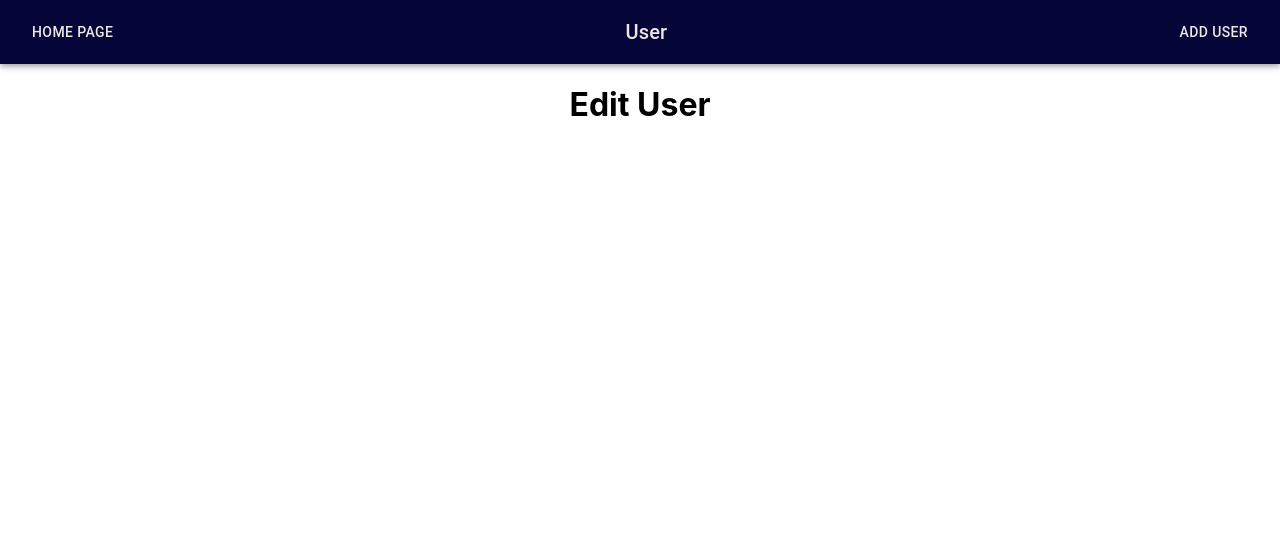
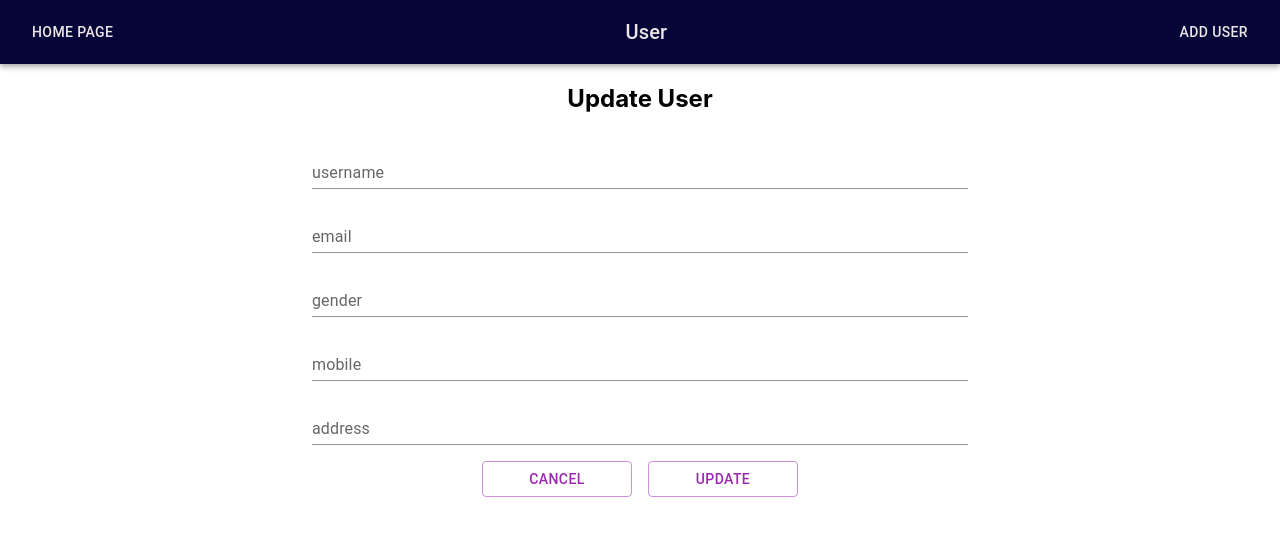
Before and after one commit to Rohit-0310/UserDetails, a React (Create React App) app in the folder client/: page /edit/1 in a window 1280 px wide. Shown: the top 536 px of the page. Built offline with nearby package versions, Linux system fonts and the light colour scheme; no server answers.

Commit message:
edit file done

```diff
--- a/client/src/pages/EditUser.jsx
+++ b/client/src/pages/EditUser.jsx
@@ -1,13 +1,138 @@
-import React from 'react'
-import NavBar from './NavBar'
+import React, { useEffect, useState } from 'react'
+import Box from '@mui/material/Box';
+import TextField from '@mui/material/TextField';
+import Button from '@mui/material/Button';
+import ButtonGroup from '@mui/material/ButtonGroup';
+import { useNavigate, useParams } from 'react-router-dom';
+import { useDispatch, useSelector } from 'react-redux';
+import TextareaAutosize from '@mui/material/TextareaAutosize';
+import Alert from '@mui/material/Alert';
+import Stack from '@mui/material/Stack';
+import { ToastContainer, toast } from 'react-toastify';
+import 'react-toastify/dist/ReactToastify.css';
+
+import { addUser, editUser, getSingleUser } from '../redux/actions';
+import NavBar from './NavBar';
+
+
+
 
 const EditUser = () => {
-  return (
-    <div>
-        <NavBar />
-        <h1>Edit User</h1>
-    </div>
-  )
+
+
+    const navigate = useNavigate()
+
+    const [state, setState] = useState({
+      username: "",
+      email: "",
+      gender: "",
+      mobile: "",
+      address: ""
+    })
+    const dispatch = useDispatch()
+
+    // const [error, setError] = useState("")
+    const {id} = useParams({})
+    const {user} = useSelector((state)=> state.data);
+
+    const handleInputChange = (e) =>{
+        let {name, value} = e.target;
+        setState({...state, [name]: value})
+    }
+
+    useEffect(()=>{
+        dispatch(getSingleUser(id))
+    },[])
+
+    useEffect(()=>{
+        if(user){
+            setState({...user})
+        }
+
+    },[user])
+
+    const handleSubmit = (e) => {
+        e.preventDefault();
+
+        const resolveAfter2Sec = new Promise(resolve => setTimeout(resolve, 2000));
+        if(!username || !email || !gender || !mobile || !address){
+            // setError("Plaese Enter All The Input field")
+            return toast.error("Plaese Enter All The Input field")
+        } else {
+            // if(window.confirm('Are you sure you want to Update the User?')){
+                dispatch(editUser(state, id))
+                // toast.success("User details updated successfully",);
+                toast.promise(
+                    resolveAfter2Sec,
+                    {
+                      pending: 'User Update pending',
+                      success: 'User Update successfully👌',
+                      error: 'Promise rejected 🤯'
+                    }
+                )
+                setTimeout(() => {
+                    navigate("/")
+                }, 2000)
+                // setError("")
+            // }
+        }
+    }
+
+    // if(window.confirm('Are you sure you want to Update the User?')){
+    //     navigate("/")
+    // }
+
+    const handleInputCancle = () =>{
+        if(window.confirm('Are you sure you want to cancel the Update?')){
+            navigate("/")
+        }
+    }
+    // const handlHome = () => {
+    //     navigate("/")
+    // }
+
+    const {username, email, gender, mobile, address} = state;
+
+    return (
+      <div>
+          <NavBar />
+          {/* <Button onClick={()=>handlHome()} style={{width:"150px", marginTop:"20px"}} type="submit"  color="secondary" variant="outlined">Home Page</Button> */}
+        <h2>Update User</h2>
+
+        {/* {error && <h2><Stack align="center" sx={{ width: '100%' }} spacing={2}>
+            <Alert severity="error">{error}</Alert>
+        </Stack></h2>} */}
+
+
+            <Box onSubmit={handleSubmit}
+                component="form"
+                    sx={{
+                       '& > :not(style)': { m: 1, width: '65ch' },
+                    }}
+                noValidate
+                autoComplete="off"
+            >
+                <TextField onChange={handleInputChange} variant="standard" id="standard-basic" name="username" value={username || ''} type="text"  label="username"  /><br/>
+                <TextField onChange={handleInputChange} variant="standard" id="standard-basic" name="email" value={email || ''}  type="text"        multiline  label="email" /><br/>
+                <TextField onChange={handleInputChange} variant="standard" id="standard-basic" name="gender" value={gender || ''} type="text"     multiline  label="gender" /><br/>
+                <TextField onChange={handleInputChange} variant="standard" id="standard-basic" name="mobile" value={mobile || ''} type="number"     multiline  label="mobile" /><br/>
+                <TextField onChange={handleInputChange} variant="standard" id="standard-basic" name="address" value={address || ''} type="text"   multiline  label="address" /><br/>
+
+
+                {/* <TextField onChange={handleInputChange} variant="standard" id="standard-basic" name="userId" value={userId || ''} type="number"  label="UserId"  /><br/>
+                <TextField onChange={handleInputChange} variant="standard" id="standard-basic" name="title"  value={title || ''}  type="text"    label="Title" multiline /><br/>
+                <TextField onChange={handleInputChange} variant="standard" id="standard-basic" name="body"   value={body || ''}   type="text"   label="Body" multiline /><br/> */}
+                {/* <TextareaAutosize aria-label="empty textarea" placeholder="Body"
+                onChange={handleInputChange}  variant="standard" id="standard-basic" name="body" value={body}   type="text"    label="Body"
+                //  style={{ width: 200 }}
+                    /><br /> */}
+
+                <Button    onClick={handleInputCancle}   style={{width:"150px"}} type="submit"  color="secondary" variant="outlined">Cancel</Button>
+                <Button    onChange={handleInputChange}   style={{width:"150px"}} type="submit"  color="secondary" variant="outlined">Update</Button>
+            </Box>
+
+      </div>
+    )
 }
 
-export default EditUser
+export default EditUser;
```
